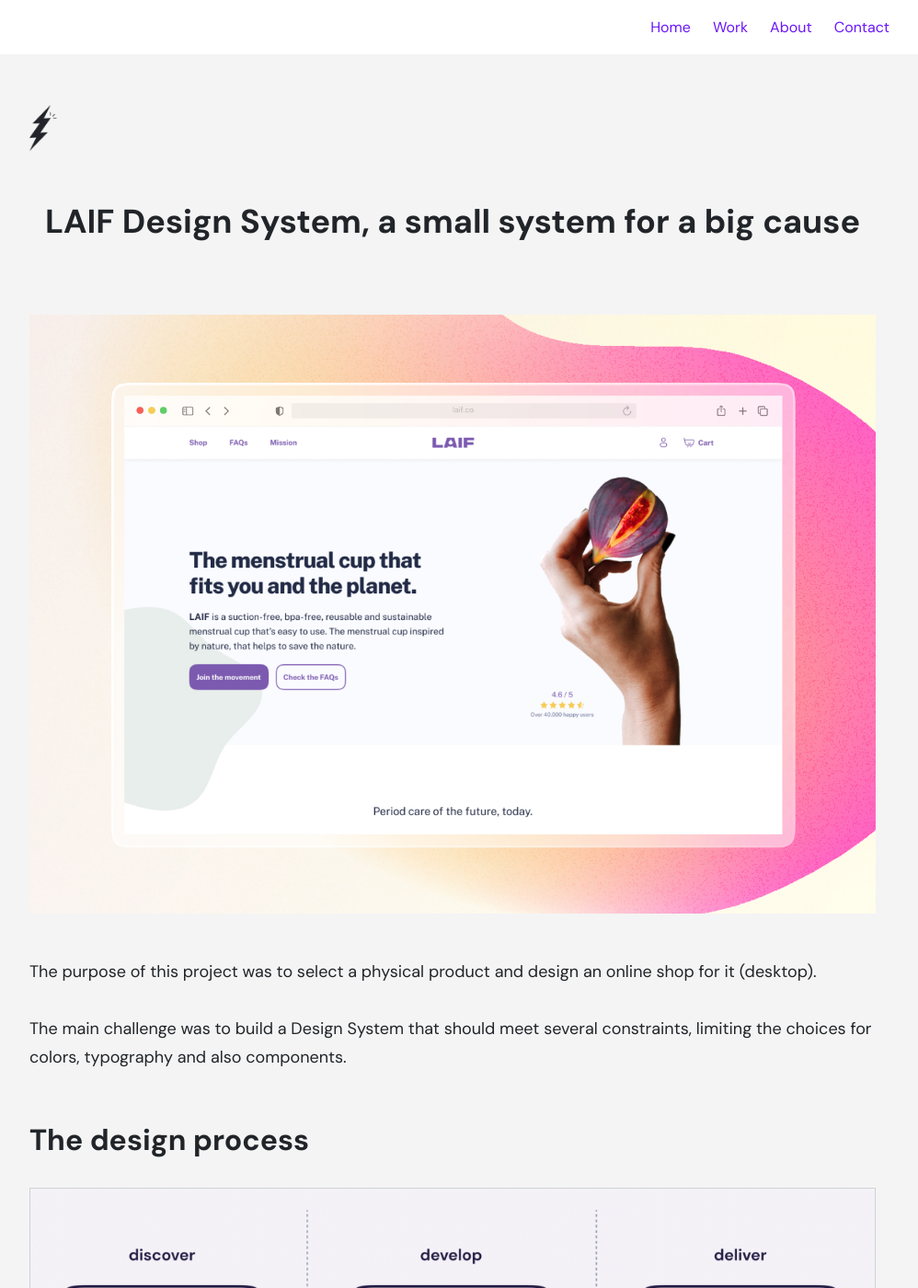
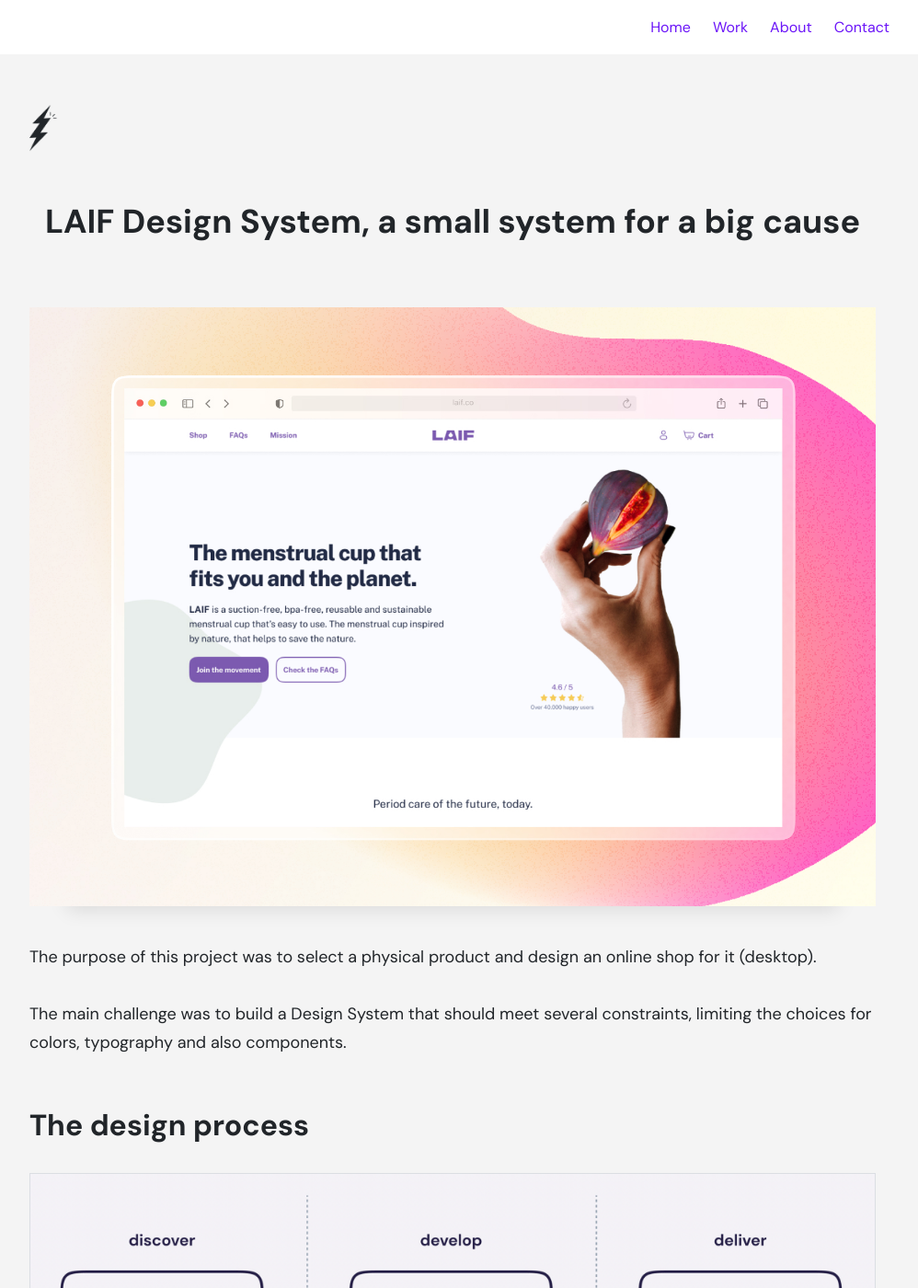
Before and after one commit to telmojuliao/portfolio, a Jekyll site: the page built from _works/2022-05-23-laif-design-system.md, in a window 1280 px wide and 1400 px high. Shown: the whole window at 92% size, without its empty margins (148-1146 px from the left). Built offline with Jekyll 4.4.1, drawn with Linux system fonts in a browser that asks for light colours; nearby versions of some CDN libraries.

Commit message:
imgShadow mixin, Zomato project updated, corrected works order

```diff
--- a/_works/2022-05-23-laif-design-system.md
+++ b/_works/2022-05-23-laif-design-system.md
@@ -32,4 +32,4 @@ Cups can hold more blood than other methods, leading many women to use them as a
 ## Mockups
 ![alt text]({{ site.baseurl }}/assets/images/laif/mockups.png "Final mockups of the project")
 
-<a target="_blank" href="http://localhost:4000/work/2022-05-23-laif-design-system" class="btn btn-dark">Check full case on Behance &rarr;</a>
+<a target="_blank" href="https://www.behance.net/gallery/141193571/LAIF-Design-System" class="btn btn-dark">Check full case on Behance &rarr;</a>
--- a/assets/css/theme.scss
+++ b/assets/css/theme.scss
@@ -24,7 +24,7 @@ $purple: #6c16f8;
 $blue: #40ffdc;
 $black: #17262a;
 $darkgrey: #696969;
-$grey: #cfd2d6;
+$grey: #dbdee3;
 $white: #fff;
 $whitefaded: rgba(255,255,255,.95);
 $primary: $purple;
@@ -143,17 +143,37 @@ blockquote {
     padding-bottom: 32px;
 }
 
+@mixin imgShadow {
+    -webkit-box-shadow: 0px 45px 20px -41px rgba(0,0,0,0.11);
+    -moz-box-shadow: 0px 45px 20px -41px rgba(0,0,0,0.11);
+    box-shadow: 0px 45px 20px -41px rgba(0,0,0,0.11);
+}
+
+.page-image {
+    @include imgShadow();
+    width: 940px;
+    max-width: 100%;
+    text-align: center;
+    margin-left: auto;
+    margin-right: auto;
+    margin-top: 40px;
+    margin-bottom: 40px;
+}
+
 .page-content {
     h2 {
         padding-top: 40px;
     }
     img {
-        -webkit-box-shadow: 0px 45px 20px -41px rgba(0,0,0,0.11);
-        -moz-box-shadow: 0px 45px 20px -41px rgba(0,0,0,0.11);
-        box-shadow: 0px 45px 20px -41px rgba(0,0,0,0.11);
         border: solid 1px $grey;
     }
+    font-size: 1rem;
+    p, ul {
+        margin-top: 32px;
+    }
 }
+
+
 
 .row {
     input {
@@ -277,23 +297,8 @@ blockquote {
 }
 
 
-// PAGINAS / ARTIGOS
-.page-image {
-    width: 940px;
-    max-width: 100%;
-    text-align: center;
-    margin-left: auto;
-    margin-right: auto;
-    margin-top: 48px;
-    margin-bottom: 48px;
-}
+// PAGINAS
 
-.page-content {
-    font-size: 1rem;
-    p, ul {
-        margin-top: 32px;
-    }
-}
 
 
 // TABLET BREAKPOINT
--- a/index.html
+++ b/index.html
@@ -9,7 +9,9 @@ title: Home
 
 <h2>Latest works</h2>
 <div class="works-grid-container">
-    {% for work in site.works limit: 3 %}
+    <!--- criar lista revertida antes do loop -->
+    {% assign works = site.works | reverse %}
+    {% for work in works limit: 3 %}
         {% include postbox.html %}
     {% endfor %}
 </div>
```
Also changed, not shown: _pages/work.md (+1 -1 lines), _works/2022-05-24-laif-design-system2.md (deleted, +0 -10 lines), _works/2022-05-24-zomato-events.md (added, +26 -0 lines), _works/2022-05-26-fbaul-alumni.md (renamed from _works/2022-05-17-fbaul-alumni.md), assets/images/zomatoevents/ia.png (added), assets/images/zomatoevents/process.png (added), assets/images/zomatoevents/wireframes.png (added), assets/images/zomatoevents/zomatoevents.png (added).
